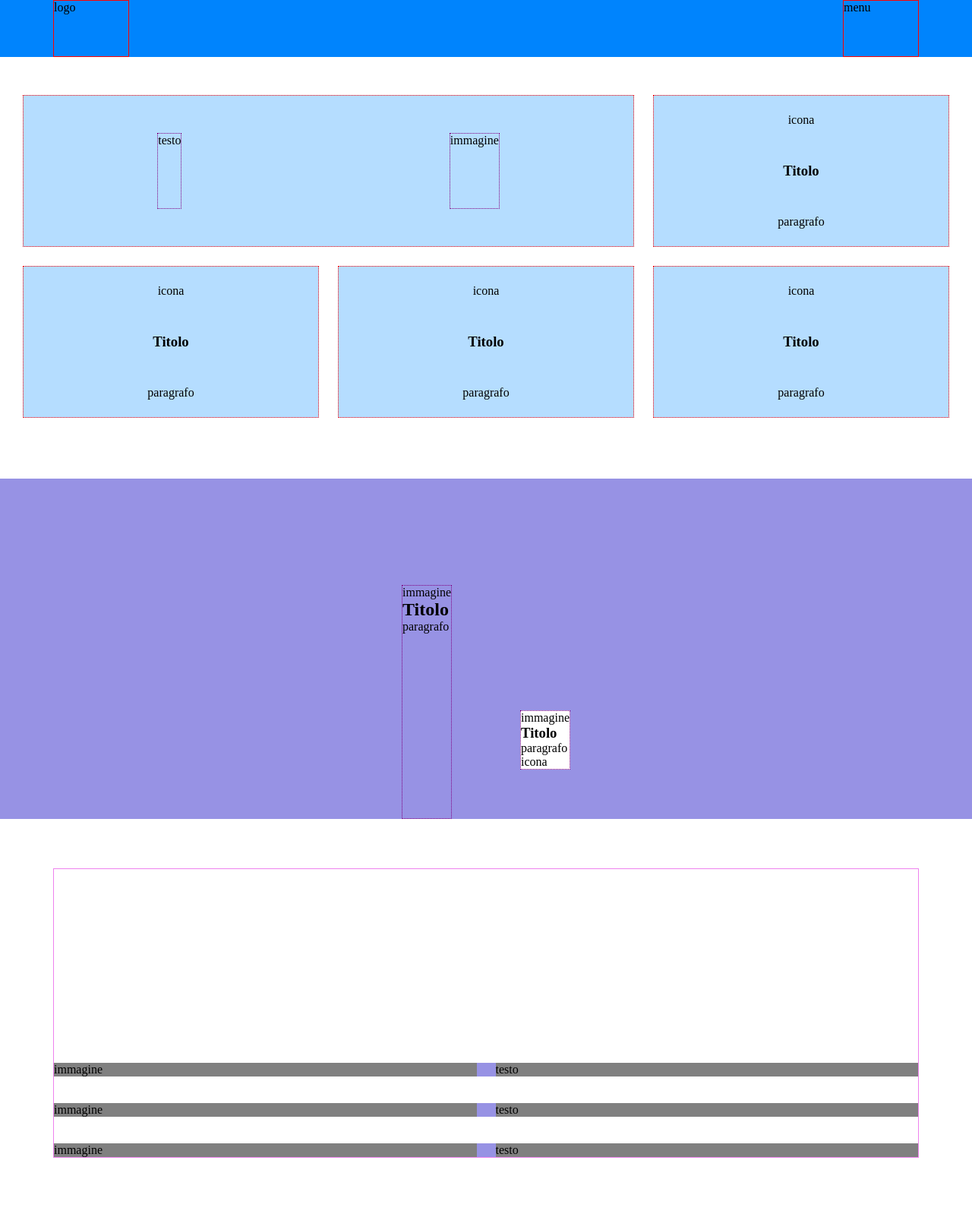
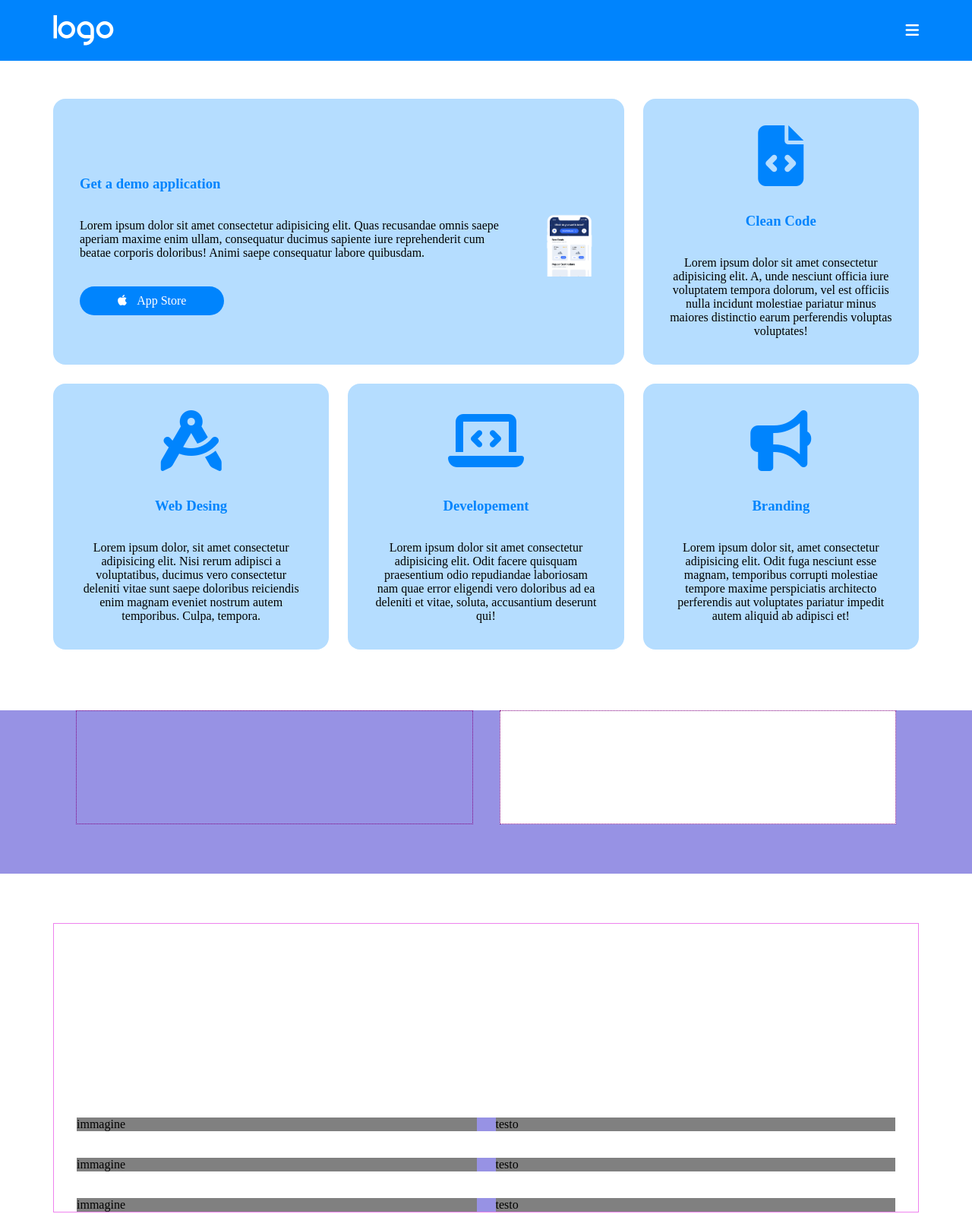
Before and after one commit to simoneditaranto/htmlcss-responsive-layout, a plain HTML site: page index.html in a window 1280 px wide. Shown: the top 1598 px of the page at 76% size. Drawn offline with Linux system fonts and the light colour scheme.

Commit message:
refactor: aggiunto contenitore per ogni sezione

```diff
--- a/css/style.css
+++ b/css/style.css
@@ -8,16 +8,30 @@
 
 
 /* elementi comuni a tutta la pagina */
+.container{
+    display: flex;
 
+    padding: 0 30px;
+}
 
+a{
+    text-decoration: none;
+}
 
+.btn{
+    padding: 10px 50px;
+
+    border-radius: 20px;
+
+    color: white;
+    background-color: #0084FD;
+}
 /* fine elementi comuni a tutta la pagina */
 
 
 
 
 /* sezione navbar */
-
 nav{
     padding: 0 30px;
     margin-bottom: 50px;
@@ -26,65 +40,88 @@ nav{
 }
 
 nav .container{
-    height: 75px;
-    /* test */
-
     display: flex;
     justify-content: space-between;
+    align-items: center;
+
+    padding: 20px 0;
 }
 
-nav .logo{
-    width: 100px;
-    height: 100%;
-    border: 1px solid red;
-    /* test */
+nav .container i{
+    font-size: 20px;
+
+    color: white;
 }
-
-nav .menu{
-    width: 100px;
-    height: 100%;
-    border: 1px solid red;
-    /* test */
-}
-
 /* fine sezione navbar */
 
 
 
 /* sezione header */
+header{
+    margin-bottom: 80px;
+}
 
-header{
+header .container{
     display: flex;
     flex-direction: column;
     gap: 25px;
-
-    padding: 0 30px;
-    margin-bottom: 80px;
 }
 
 .card{
-    height: 200px;
-    border: 1px dotted red;
-    /* test */
-
     display: flex;
     flex-direction: column;
     align-items: center;
-    justify-content: space-around;
+    gap: 35px;
+
+    padding: 35px;
+
+    border-radius: 16px;
+
+    text-align: center;
 
     background-color: #B5DDFF;
 }
 
+.card:nth-of-type(1){
+    padding: 35px 35px 0;
+}
+
 .card #text{
-    height: 100px;
-    border: 1px dotted purple;
-    /* test */
+    display: flex;
+    flex-direction: column;
+    align-items: flex-start;
+    gap: 35px;
+
+    text-align: start;
+}
+
+.card #text i{
+    margin-right: 10px;
+
+    font-size: 16px;
+
+    color: white;
 }
 
 .card #img{
-    height: 100px;
-    border: 1px dotted purple;
-    /* test */
+    display: flex;
+
+    width: 200px;
+}
+
+
+.card #img img{
+    width: 100%;
+}
+
+.card h3{
+    color: #0084FD;
+}
+
+.card i{
+    font-size: 80px;
+
+    color: #0084FD;
 }
 /* fine sezione header */
 
@@ -97,20 +134,22 @@ header{
     background-color: #9792E4;
 }
 
-#strategic-planning{
+#strategic-planning .container{
     display: flex;
     flex-direction: column;
+    gap: 35px;
 }
 
 #planning{
+    width: 100%;
+    height: 150px;
     border: 1px dotted purple;
     /* test */
-
-    margin-top: 70px;
-    margin-bottom: 35px;
 }
 
 #app-development{
+    width: 100%;
+    height: 150px;
     border: 1px dotted purple;
     /* test */
 
@@ -126,6 +165,10 @@ header{
 /* sezione "testimonials" */
 #testimonials{
     margin-bottom: 115px;
+}
+
+#testimonials .container{
+    flex-direction: column;
 }
 
 
@@ -172,11 +215,15 @@ header{
 
 
 /* sezione "with-us" */
-
 #with-us{
     margin-bottom: 90px;
 
     background-color: #9792E4;
+}
+
+#with-us .container{
+    flex-direction: column;
+    gap: 70px;
 }
 
 .row{
@@ -199,11 +246,12 @@ header{
 
 /* sezione about-us */
 #about-us{
-    display: flex;
+    margin-bottom: 65px;
+}
+
+#about-us .container{
     flex-direction: column;
     gap: 55px;
-
-    margin-bottom: 65px;
 }
 
 #top{
@@ -262,7 +310,7 @@ footer{
 /* soluzione tablet */
 @media screen and (min-width: 768px) {
 
-    header{
+    header .container{
         flex-direction: row;
         flex-wrap: wrap;
         gap: 25px;
@@ -277,14 +325,13 @@ footer{
         flex-grow: 2;
     }
 
-    #planning{
-        margin-top: 140px;
-    }
-
+    /* sezione "testimonials" */
     #profiles .profile{
         flex-direction: row;
     }
+    /* fine sezione "testimonials" */
 
+    /* sezione "with-us" */
     .row{
         flex-direction: row;
         justify-content: center;
@@ -294,11 +341,16 @@ footer{
     .row .col{
         width: calc(100% / 2 - 30px);
     }
+    /* fine sezione "with-us" */
 
-    #about-us{
+
+    /* sezione about-us */
+    #about-us .container{
         flex-direction: row;
         justify-content: center;
     }
+    /* fine sezione about-us */
+
 
 }
 /* fine soluzione tablet */
@@ -314,23 +366,21 @@ footer{
         justify-content: space-around;
     }
 
-    #strategic-planning{
+    /* sezione "strategic-planning */
+    #strategic-planning .container{
         flex-direction: row;
         justify-content: center;
-        gap: 90px;
+        /* gap: 90px; */
     }
+    /* fine sezione "strategic-planning */
 
-    #planning{
-        margin-bottom: 0;
-    }
 
-    #app-development{
-        margin-top: 305px;
-    }
-
+    /* sezione "with-us" */
     .row .col{
         width: calc(100% / 3 - 30px);
     }
+    /* fine sezione "with-us" */
+
 
 }
 /* soluzione laptop */
@@ -340,6 +390,10 @@ footer{
 /* soluzione desktop */
 @media screen and (min-width: 1200px) {
 
+    header .container{
+        padding: 0;
+    }
+
     .container{
         max-width: 1140px;
 
--- a/index.html
+++ b/index.html
@@ -9,6 +9,9 @@
 
         <meta name="viewport" content="width=device-width, initial-scale=1.0">
 
+        <!-- font awesome -->
+        <link rel="stylesheet" href="https://cdnjs.cloudflare.com/ajax/libs/font-awesome/6.5.1/css/all.min.css" integrity="sha512-DTOQO9RWCH3ppGqcWaEA1BIZOC6xxalwEsw9c2QQeAIftl+Vegovlnee1c9QX4TctnWMn13TZye+giMm8e2LwA==" crossorigin="anonymous" referrerpolicy="no-referrer" />
+
     </head>
 
     <body>
@@ -18,89 +21,107 @@
 
             <div class="container">
 
-                <div class="logo">
-                    logo
-                </div>
+                    <img src="./img/logo.png" alt="logo">
 
-                <div class="menu">
-                    menu
-                </div>
+                    <i class="fa-solid fa-bars"></i>
 
             </div>
 
         </nav>
 
-
-
             <!-- sezione header -->
             <header>
+
+                <div class="container">
 
                     <div class="card">
 
                         <div id="text">
-                            testo
+
+                            <h3>Get a demo application</h3>
+
+                            <p>Lorem ipsum dolor sit amet consectetur adipisicing elit. Quas recusandae omnis saepe aperiam maxime enim ullam, consequatur ducimus sapiente iure reprehenderit cum beatae corporis doloribus! Animi saepe consequatur labore quibusdam.</p>
+
+                            <a href="#" class="btn">
+
+                                <i class="fa-brands fa-apple"></i>
+                                <span>App Store</span>
+
+                            </a>
+
                         </div>
 
                         <div id="img">
-                            immagine
+
+                            <img src="./img/phone.png" alt="phone">
+
                         </div>
 
                     </div>
 
                     <div class="card">
 
-                        icona
-                        <h3>Titolo</h3>
-                        <p>paragrafo</p>
+                        <i class="fa-solid fa-file-code"></i>
+
+                        <h3>Clean Code</h3>
+
+                        <p>Lorem ipsum dolor sit amet consectetur adipisicing elit. A, unde nesciunt officia iure voluptatem tempora dolorum, vel est officiis nulla incidunt molestiae pariatur minus maiores distinctio earum perferendis voluptas voluptates!</p>
 
                     </div>
 
                     <div class="card">
 
-                        icona
-                        <h3>Titolo</h3>
-                        <p>paragrafo</p>
+                        <i class="fa-solid fa-compass-drafting"></i>
+
+                        <h3>Web Desing</h3>
+
+                        <p>Lorem ipsum dolor, sit amet consectetur adipisicing elit. Nisi rerum adipisci a voluptatibus, ducimus vero consectetur deleniti vitae sunt saepe doloribus reiciendis enim magnam eveniet nostrum autem temporibus. Culpa, tempora.</p>
 
                     </div>
 
                     <div class="card">
 
-                        icona
-                        <h3>Titolo</h3>
-                        <p>paragrafo</p>
+                        <i class="fa-solid fa-laptop-code"></i>
+
+                        <h3>Developement</h3>
+
+                        <p>Lorem ipsum dolor sit amet consectetur adipisicing elit. Odit facere quisquam praesentium odio repudiandae laboriosam nam quae error eligendi vero doloribus ad ea deleniti et vitae, soluta, accusantium deserunt qui!</p>
 
                     </div>
 
                     <div class="card">
 
-                        icona
-                        <h3>Titolo</h3>
-                        <p>paragrafo</p>
+                        <i class="fa-solid fa-bullhorn"></i>
+
+                        <h3>Branding</h3>
+
+                        <p>Lorem ipsum dolor sit, amet consectetur adipisicing elit. Odit fuga nesciunt esse magnam, temporibus corrupti molestiae tempore maxime perspiciatis architecto perferendis aut voluptates pariatur impedit autem aliquid ab adipisci et!</p>
 
                     </div>
 
+                </div>
 
             </header>
 
             <!-- sezione "strategic planning" -->
             <section id="strategic-planning">
 
-
+                <div class="container">
                     <div id="planning">
 
-                        <div id="strategic-image">
+                        <!-- <div id="strategic-image">
                             immagine
                         </div>
 
                         <h2>Titolo</h2>
 
-                        <p>paragrafo</p>
+                        <p>paragrafo</p> -->
 
                     </div>
 
                     <div id="app-development">
 
-                        <div id="app-image">
+                        <!-- <div id="app-image">
                             immagine
                         </div>
 
@@ -108,10 +129,10 @@
 
                         <p>paragrafo</p>
 
-                        <span>icona</span>
+                        <span>icona</span> -->
 
                     </div>
-
+                </div>
 
 
             </section>
@@ -201,7 +222,7 @@
             <!-- sezione "about-us" -->
             <section id="about-us">
 
-
+                <div class="container">
 
                     <div id="top">
                         testo
@@ -211,6 +232,7 @@
                         immagine
                     </div>
 
+                </div>
 
 
             </section>
```
